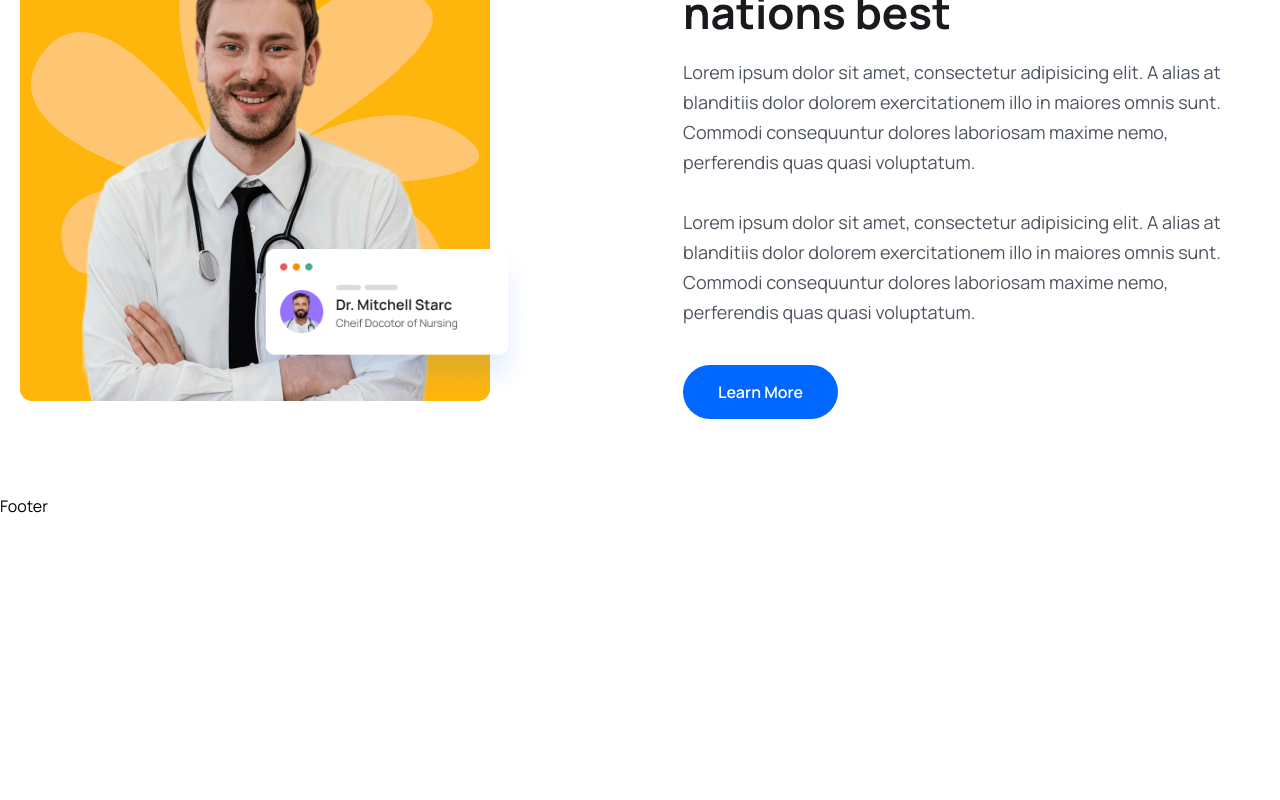
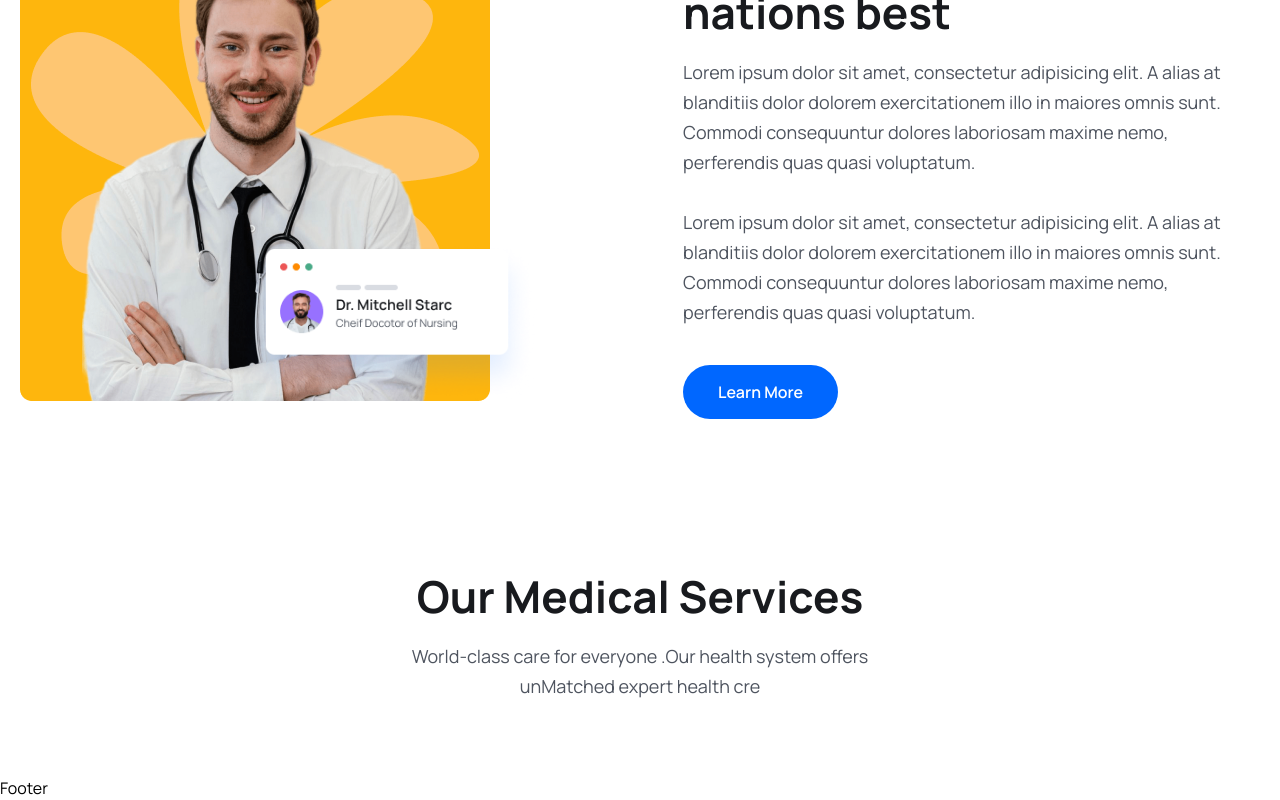
Before and after one commit to SalmanMohammed2001/Doctor_Appointement, a React (Vite) app: page / in a window 1280 px wide. Shown: the part 1805-2605 px from the top of the page. Before the commit the page ends 2323 px from the top, so only its background shows below. Built offline with nearby package versions, Linux system fonts and the light colour scheme.

Commit message:
service section heading ok

```diff
--- a/src/pages/Home.tsx
+++ b/src/pages/Home.tsx
@@ -150,10 +150,21 @@
             </section>
 
             {/*=========================about  section start==========================*/}
+                <About/>
+            {/*=========================about  section end ==========================*/}
 
-                <About/>
-
-            {/*=========================about  section end ==========================*/}
+            {/*=========================service  section end ==========================*/}
+            <section>
+                <div className="container">
+                    <div className={"xl:w-[470px] mx-auto"}>
+                        <h2 className="heading text-center">Our Medical Services</h2>
+                        <p className={"text_para text-center"}>
+                            World-class care for everyone .Our health system offers unMatched expert health cre
+                        </p>
+                    </div>
+                </div>
+            </section>
+            {/*=========================service  section end ==========================*/}
         </div>
     );
 };
```
